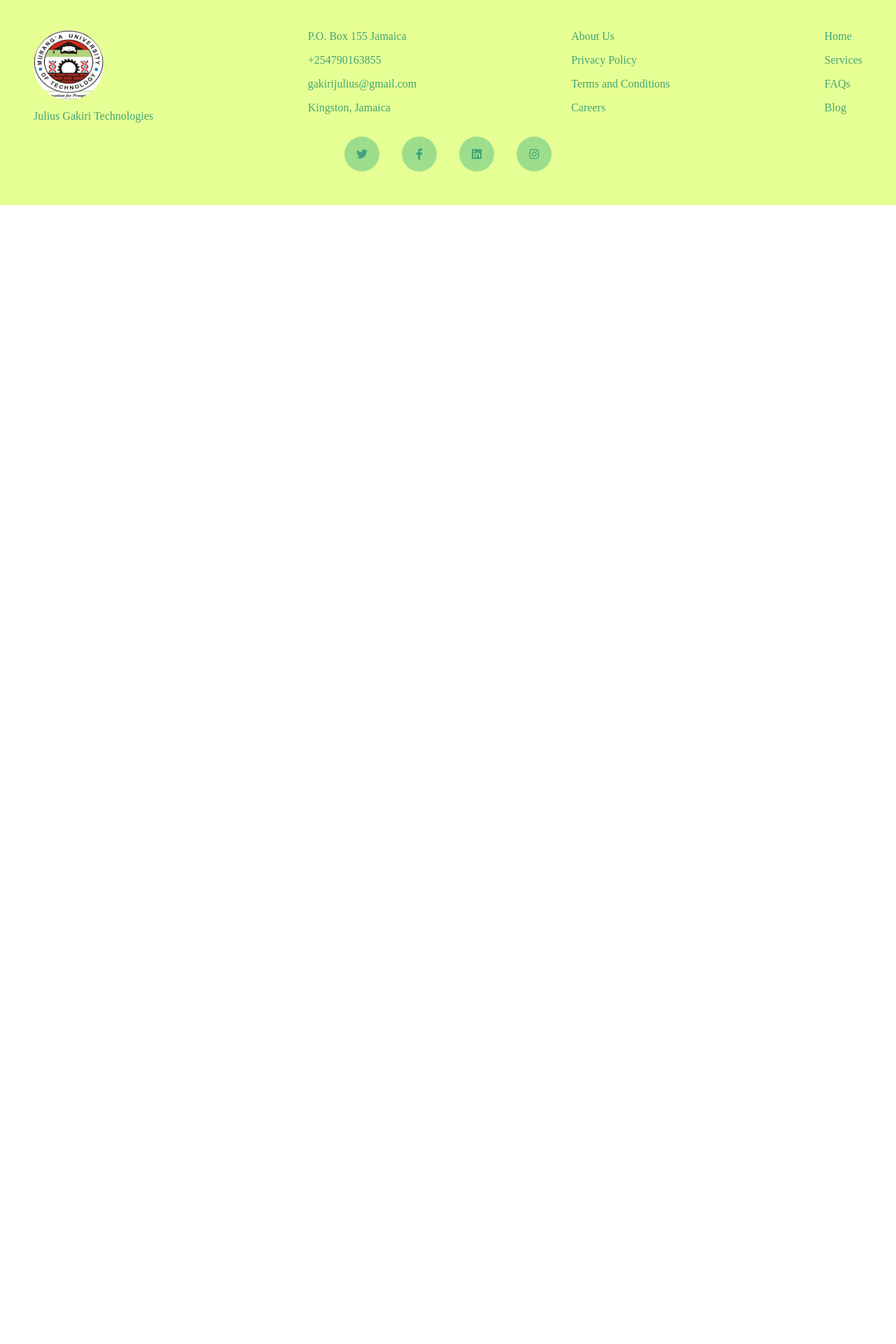
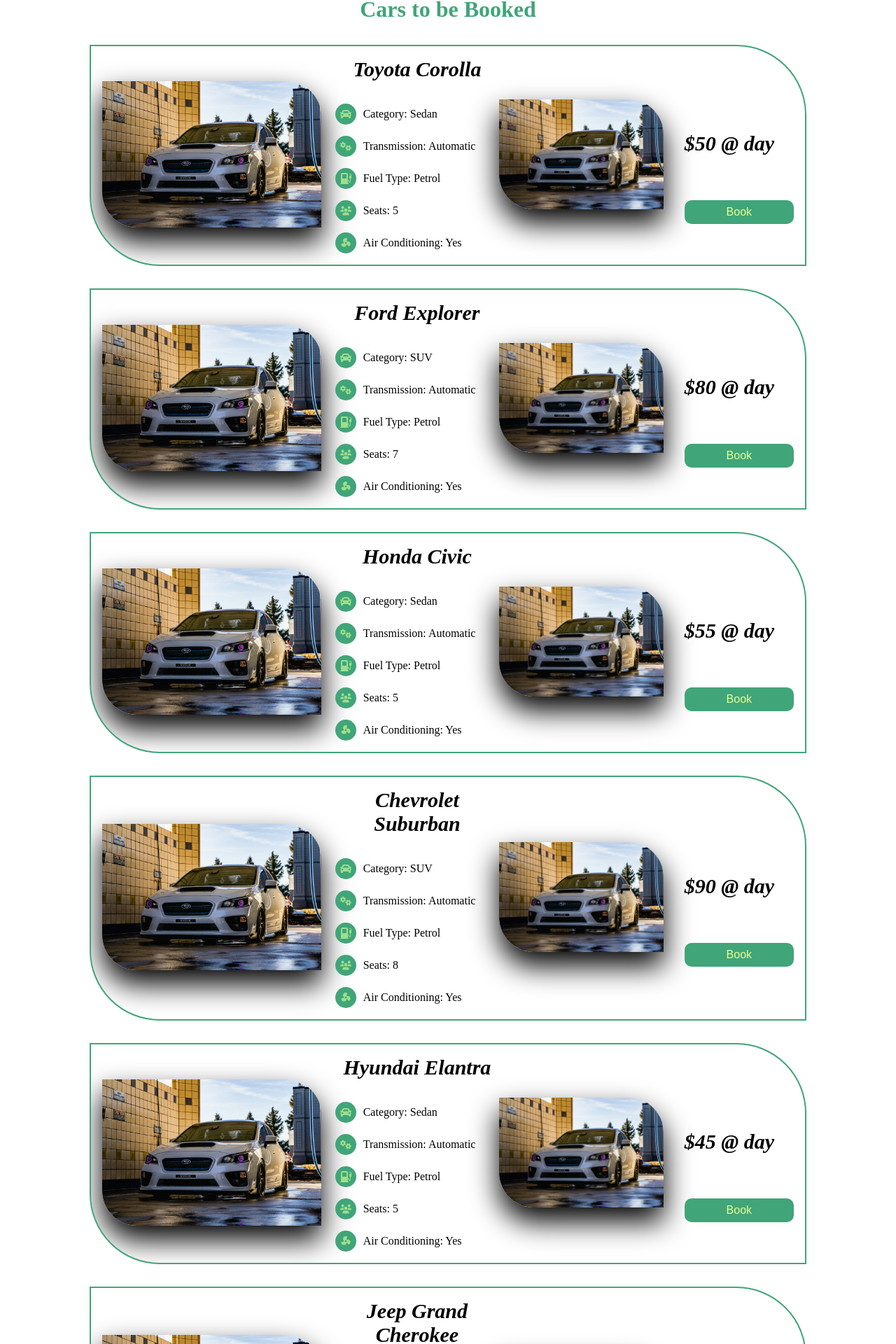
Before and after one commit to Gakiri001/BebaBeba-Car-Rental, a React (Vite) app: page /Listing in a window 1280 px wide. Shown: the part 112-2032 px from the top of the page at 70% size. Before the commit the page ends 800 px from the top, so only its background shows below. Built offline with nearby package versions, Linux system fonts and the light colour scheme.

Commit message:
done with the listing page

```diff
--- a/src/App.jsx
+++ b/src/App.jsx
@@ -3,6 +3,7 @@
 import { BrowserRouter, Route, Routes } from "react-router-dom";
 import Home from "./Pages/Home/Home";
 import Footer from "./components/Footer/Footer";
+import Listing from "./Pages/Listing/Listing";
 
 function App() {
   return (
@@ -11,6 +12,7 @@
         <Header />
         <Routes>
           <Route path="/" element={<Home />} />
+          <Route path="/Listing" element={<Listing />} />
         </Routes>
         <Footer/>
       </BrowserRouter>
--- /dev/null
+++ b/src/Data/listing.js
@@ -0,0 +1,86 @@
+import car1 from "../assets/car1.jpg"
+
+const list =[
+  {
+    image: car1,
+    VehicleName: "Toyota Corolla",
+    Category: "Sedan",
+    Transmission: "Automatic",
+    FuelType: "Petrol",
+    Seats: 5,
+    AirConditioning: "Yes",
+    DailyRate: "$50",
+  },
+  {
+    image: car1,
+    VehicleName: "Ford Explorer",
+    Category: "SUV",
+    Transmission: "Automatic",
+    FuelType: "Petrol",
+    Seats: 7,
+    AirConditioning: "Yes",
+    DailyRate: "$80",
+  },
+  {
+    image: car1,
+    VehicleName: "Honda Civic",
+    Category: "Sedan",
+    Transmission: "Automatic",
+    FuelType: "Petrol",
+    Seats: 5,
+    AirConditioning: "Yes",
+    DailyRate: "$55",
+  },
+  {
+    image: car1,
+    VehicleName: "Chevrolet Suburban",
+    Category: "SUV",
+    Transmission: "Automatic",
+    FuelType: "Petrol",
+    Seats: 8,
+    AirConditioning: "Yes",
+    DailyRate: "$90",
+  },
+  {
+    image: car1,
+    VehicleName: "Hyundai Elantra",
+    Category: "Sedan",
+    Transmission: "Automatic",
+    FuelType: "Petrol",
+    Seats: 5,
+    AirConditioning: "Yes",
+    DailyRate: "$45",
+  },
+  {
+    image: car1,
+    VehicleName: "Jeep Grand Cherokee",
+    Category: "SUV",
+    Transmission: "Automatic",
+    FuelType: "Petrol",
+    Seats: 5,
+    AirConditioning: "Yes",
+    DailyRate: "$85",
+  },
+  {
+    image: car1,
+    VehicleName: "Mazda CX-5",
+    Category: "SUV",
+    Transmission: "Automatic",
+    FuelType: "Petrol",
+    Seats: 5,
+    AirConditioning: "Yes",
+    DailyRate: "$70",
+  },
+  {
+    image: car1,
+    VehicleName: "Nissan Altima",
+    Category: "Sedan",
+    Transmission: "Automatic",
+    FuelType: "Petrol",
+    Seats: 5,
+    AirConditioning: "Yes",
+    DailyRate: "$60"
+  }
+]
+
+export default list;
--- /dev/null
+++ b/src/Pages/Listing/Listing.css
@@ -0,0 +1,136 @@
+:root {
+  --color1: #006769;
+  --color2: #40a578;
+  --color3: #9dde8d;
+  --color4: #e6ff94;
+}
+.ListingFather{
+  display: flex;
+  flex-direction: column;
+  margin: 0 auto;
+  width: 80%;
+  row-gap: 2rem;
+  align-items: center;
+}
+.ListingFather .head{
+  color: var(--color2);
+}
+.Listcard{
+  display: flex;
+  margin-bottom: 2rem;
+  justify-content: space-between;
+  width: 100%;
+  border: var(--color2) solid 2px;
+  padding: 1rem;
+  position: relative;
+  overflow: hidden;
+  align-items: center;
+  border-bottom-left-radius: 100px;
+  border-top-right-radius: 100px;
+}
+.Listcard .Listcard1{
+  width: 40%;
+  margin-right: 20px;
+}
+.Listcard .Listcard1 img{
+  width: 100%;
+  border-bottom-left-radius: 50px;
+  border-top-right-radius: 50px;
+  box-shadow: 0px 20px 40px 0 rgba(0, 0, 0, 1);
+}
+.Listcard .Listcard2{
+  width: 30%;
+}
+.Listcard .Listcard2 h2{
+  font-size: 30px;
+  font-style: italic;
+  text-align: center;
+  margin-bottom: 2rem;
+}
+.Listcard .Listcard2 ul{
+  display: flex;
+  flex-direction: column;
+  row-gap: 1rem;
+}
+.Listcard .Listcard2 li{
+  list-style: none;
+  display: flex;
+  align-items: center;
+}
+.Listcard .Listcard2 li div{
+  width: 30px;
+  height: 30px;
+  border-radius: 50%;
+  background-color: var(--color2);
+  font-size: 16px;
+  display: grid;
+  place-content: center;
+  color: var(--color3);
+  margin-right: 10px;
+}
+.Listcard .Listcard3{
+  width: 30%;
+  margin-right: 30px;
+}
+.Listcard .Listcard3 img{
+  width: 100%;
+  border-bottom-left-radius: 50px;
+  border-top-right-radius: 50px;
+  box-shadow: 0px 20px 40px 0 rgba(0, 0, 0, 1);
+}
+.Listcard .Listcard4{
+  width: 20%;
+  display: flex;
+  flex-direction: column;
+  row-gap: 4rem;
+}
+.Listcard .Listcard4 h2{
+  font-size: 30px;
+  font-style: italic;
+}
+.Listcard .Listcard4 button{
+  padding: 0.5rem 1rem;
+  border: none;
+  background-color: var(--color2);
+  border-radius: 10px;
+  cursor: pointer;
+  font-size: 16px;
+  color: var(--color4);
+}
+
+@media screen and (max-width: 64.375em) {
+  .ListingFather{
+    width: 100%;
+    margin: 1rem;
+  }
+}
+@media screen and (max-width: 50.625em) {
+  .ListingFather .Listcard{
+    flex-wrap: wrap;
+  }
+  .Listcard .Listcard1,
+  .Listcard .Listcard2,
+  .Listcard .Listcard3,
+  .Listcard .Listcard4{
+    width: 40%;
+  }
+}
+@media screen and (max-width: 36.25em) {
+  .ListingFather{
+    padding: 0;
+  }
+  .ListingFather .Listcard{
+    justify-content: center;
+    align-items: center;
+    row-gap: 1rem;
+  }
+  .Listcard .Listcard1,
+  .Listcard .Listcard2,
+  .Listcard .Listcard3,
+  .Listcard .Listcard4{
+    width: 80%;
+  }
+  .Listcard .Listcard4 h2{
+    text-align: center;
+  }
+}
--- /dev/null
+++ b/src/Pages/Listing/Listing.jsx
@@ -0,0 +1,65 @@
+import React from 'react'
+import list from '../../Data/listing'
+import { FaCar } from "react-icons/fa";
+import { FaGears } from "react-icons/fa6";
+import { BsFillFuelPumpFill } from "react-icons/bs";
+import { FaUsers } from "react-icons/fa6";
+import { PiFanFill } from "react-icons/pi";
+import "./Listing.css"
+
+
+const Listcard = ({
+  image,VehicleName,Category,Transmission,FuelType,Seats,AirConditioning, DailyRate
+}) => {
+  return(
+    <div className='Listcard'>
+      <div className='Listcard1'>
+        <img src={image} alt="" />
+        <div className="color"></div>
+      </div>
+      <div className='Listcard2'>
+        <h2>{VehicleName}</h2>
+        <ul>
+          <li><div><FaCar/> </div>Category: {Category}</li>
+          <li><div><FaGears/> </div>Transmission: {Transmission} </li>
+          <li><div><BsFillFuelPumpFill/> </div> Fuel Type: {FuelType}</li>
+          <li><div><FaUsers/> </div> Seats: {Seats}</li>
+          <li><div><PiFanFill/> </div>Air Conditioning: {AirConditioning}</li>
+        </ul>
+      </div>
+      <div className='Listcard3'>
+        <img src={image} alt="" />
+      </div>
+      <div className='Listcard4'>
+        <div className="color1"></div>
+        <h2>{DailyRate} @ day</h2>
+        <button>Book</button>
+      </div>
+    </div>
+  )
+}
+
+function Listing() {
+  return (
+    <div className='ListingFather'>
+      <div><h1 className='head'>Cars to be Booked</h1></div>
+      <div>
+        {list.map((current, i) =>(
+          <Listcard
+          key={i}
+          image={current.image}
+          VehicleName={current.VehicleName}
+          Category={current.Category}
+          Transmission={current.Transmission}
+          FuelType={current.FuelType}
+          Seats={current.Seats}
+          AirConditioning={current.AirConditioning}
+          DailyRate={current.DailyRate}
+          />
+        ))}
+      </div>
+    </div>
+  )
+}
+
+export default Listing
--- a/src/components/Header/Header.jsx
+++ b/src/components/Header/Header.jsx
@@ -16,7 +16,7 @@
             </Link>
           </li>
           <li>
-            <Link className="HeaderLink" to="/">
+            <Link className="HeaderLink" to="/Listing">
               Listing
             </Link>
           </li>
```
Also changed, not shown: src/assets/car1.jpg (added).
